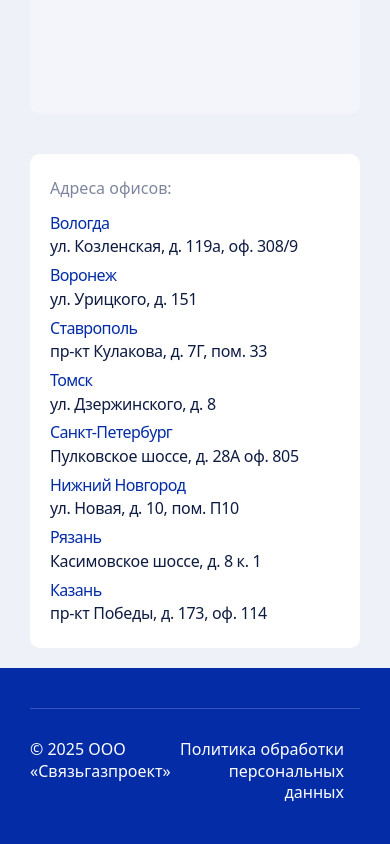
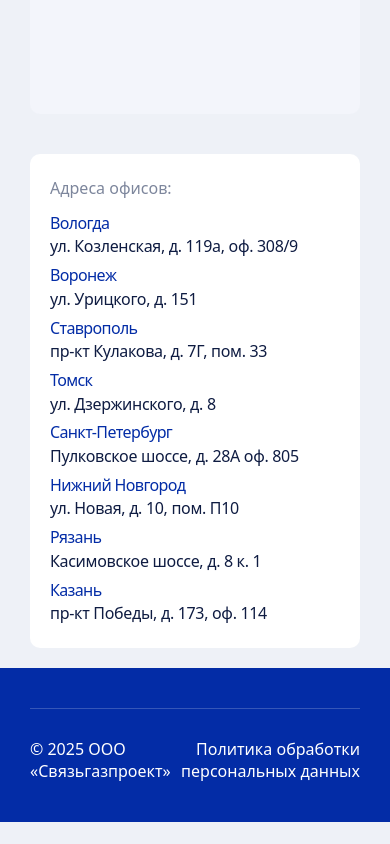
Before and after one commit to mihascor/sgp-site, a Next.js app: page / in a window 390 px wide. Shown: the part 1347-2191 px from the top of the page. After the commit the page ends 2169 px from the top, so only its background shows below. Built offline with nearby package versions, Linux system fonts and the light colour scheme.

Commit message:
футкр отступ

```diff
--- a/components/layout/footer/footer.module.css
+++ b/components/layout/footer/footer.module.css
@@ -66,7 +66,7 @@
   .row {
     align-items: flex-start;
     gap: 13px;
-    padding-right: 16px;
+    padding-right: 0;
   }
 
   .copy {
```
